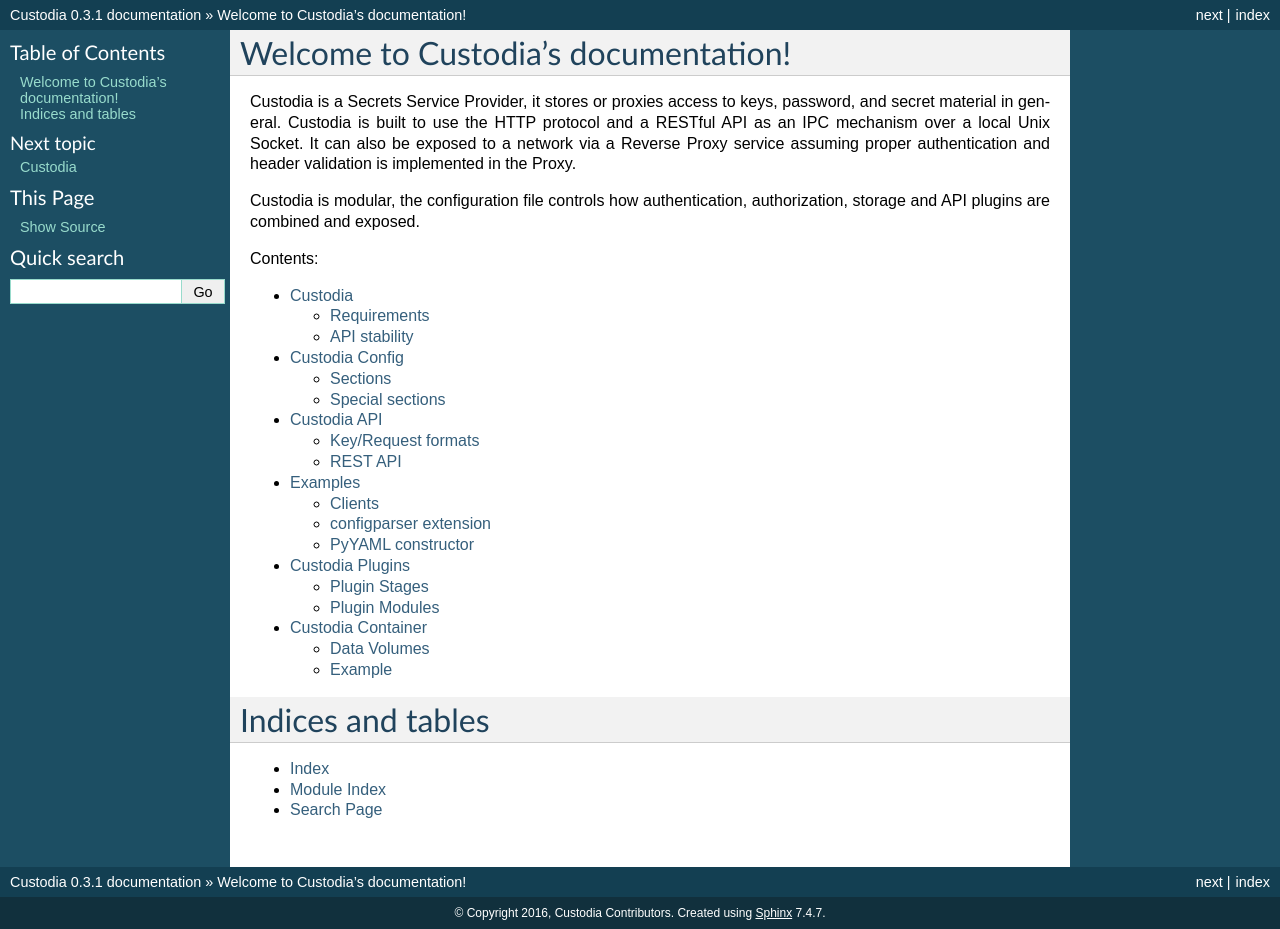
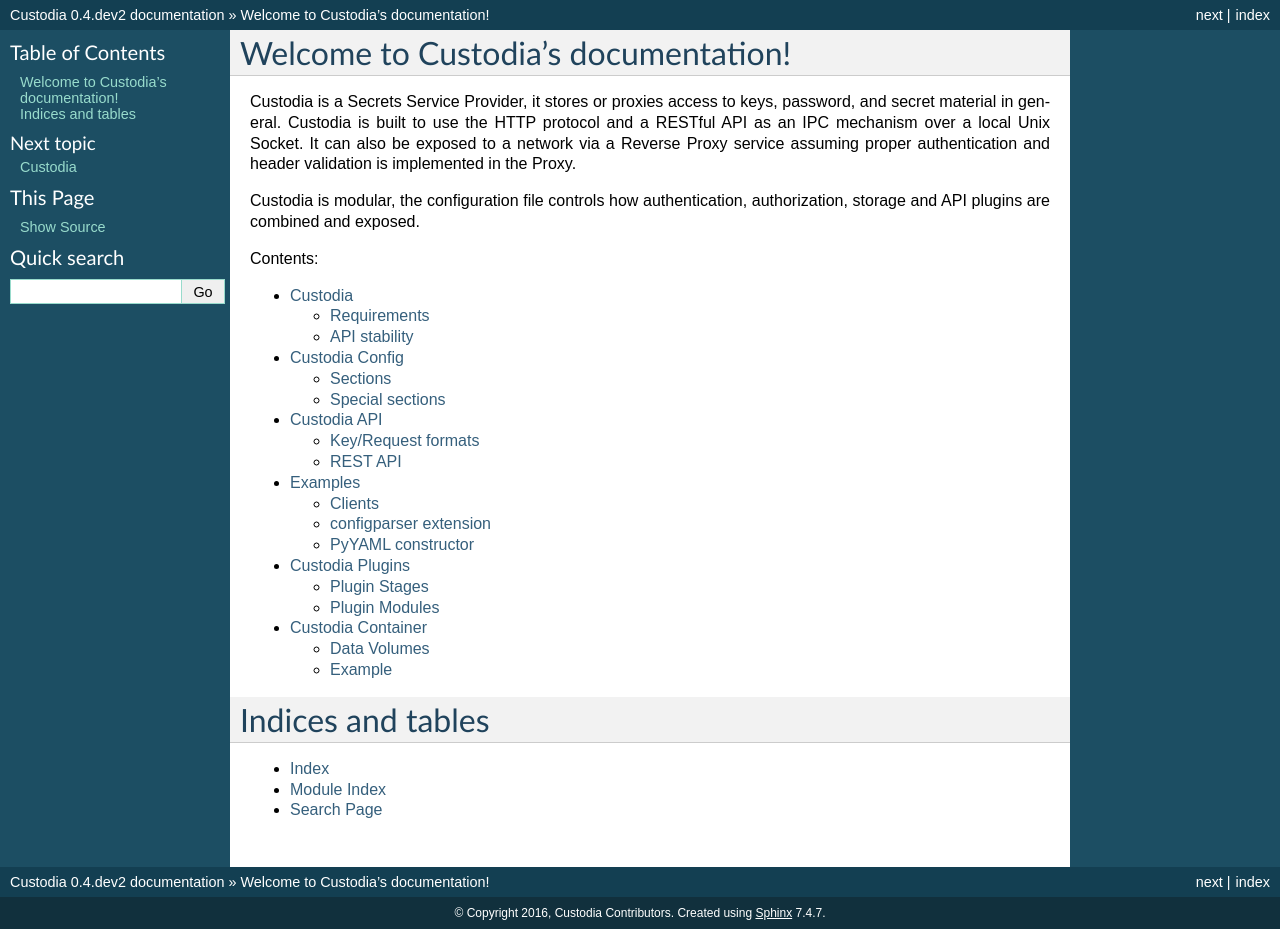
Before and after one commit to latchset/custodia, a Sphinx documentation site: the page built from docs/source/index.rst, in a window 1280 px wide. Built offline with Sphinx 7.4.7, drawn with Linux system fonts in a browser that asks for light colours.

Commit message:
Post release bump to 0.4.dev2
Signed-off-by: Christian Heimes <cheimes@redhat.com>

```diff
--- a/docs/source/conf.py
+++ b/docs/source/conf.py
@@ -58,9 +58,9 @@
 # built documents.
 #
 # The short X.Y version.
-version = '0.3'
+version = '0.4'
 # The full version, including alpha/beta/rc tags.
-release = '0.3.1'
+release = '0.4.dev2'
 
 # The language for content autogenerated by Sphinx. Refer to documentation
 # for a list of supported languages.
--- a/setup.py
+++ b/setup.py
@@ -81,7 +81,7 @@
     name='custodia',
     description='A service to manage, retrieve and store secrets',
     long_description=long_description,
-    version='0.3.1',
+    version='0.4.dev2',
     license='GPLv3+',
     maintainer='Custodia project Contributors',
     maintainer_email='simo@redhat.com',
```
